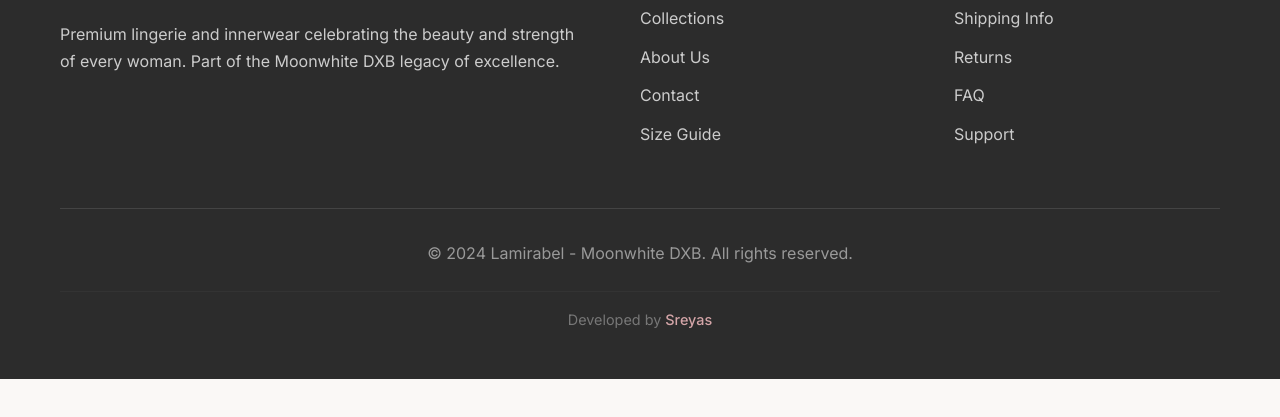
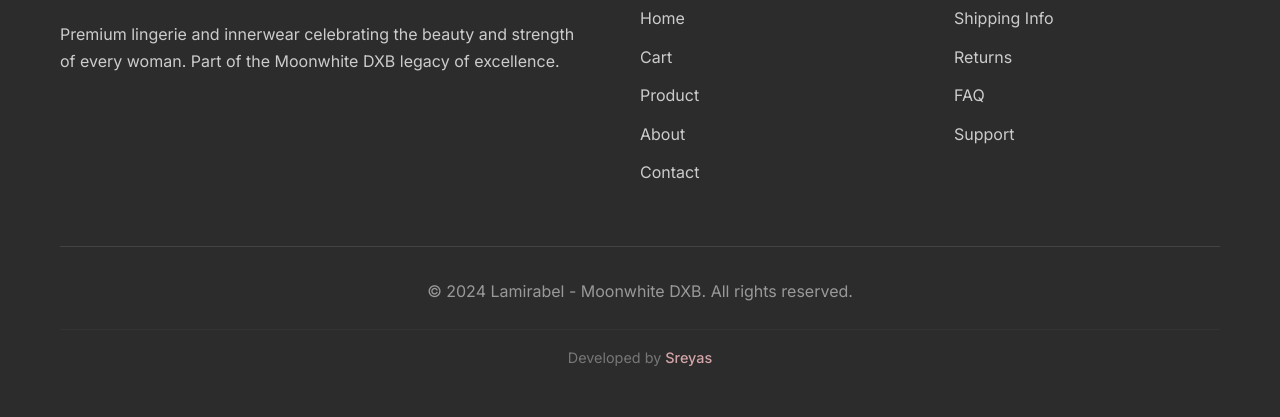
Before and after one commit to 5R3Y45/miratest, a plain HTML site: page product.html in a window 1280 px wide. Shown: the part 2317-2734 px from the top of the page. Before the commit the page ends 2696 px from the top, so only its background shows below. Drawn offline with nearby package versions, Linux system fonts and the light colour scheme.

Commit message:
Update product.html

```diff
--- a/product.html
+++ b/product.html
@@ -593,10 +593,11 @@
                 <div class="footer-section">
                     <h4>Quick Links</h4>
                     <ul>
-                        <li><a href="#collections">Collections</a></li>
-                        <li><a href="#about">About Us</a></li>
-                        <li><a href="#contact">Contact</a></li>
-                        <li><a href="#size-guide">Size Guide</a></li>
+                        <li><a href="index.html">Home</a></li>
+                        <li><a href="cart.html">Cart</a></li>
+                        <li><a href="product.html">Product</a></li>
+                        <li><a href="about.html">About</a></li>
+                        <li><a href="contact.html">Contact</a></li>
                     </ul>
                 </div>
                 <div class="footer-section">
```
